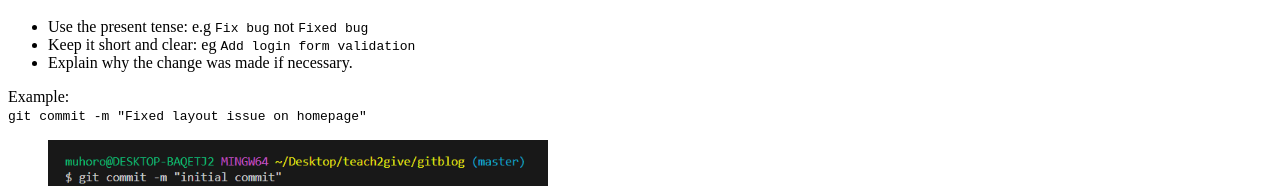
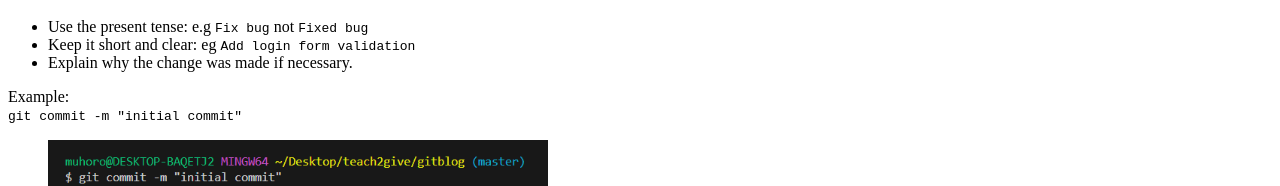
Before and after one commit to Anthony-muhoro/gitblog, a plain HTML site: page index.html in a window 1280 px wide. Shown: the part 3512-3698 px from the top of the page. Drawn offline with Linux system fonts and the light colour scheme.

Commit message:
fix a commit message

```diff
--- a/index.html
+++ b/index.html
@@ -255,7 +255,7 @@
       <p>
         Example:
         <br />
-        <code>git commit -m "Fixed layout issue on homepage"</code>
+        <code>git commit -m "initial commit"</code>
       </p>
 
       <figure>
```
